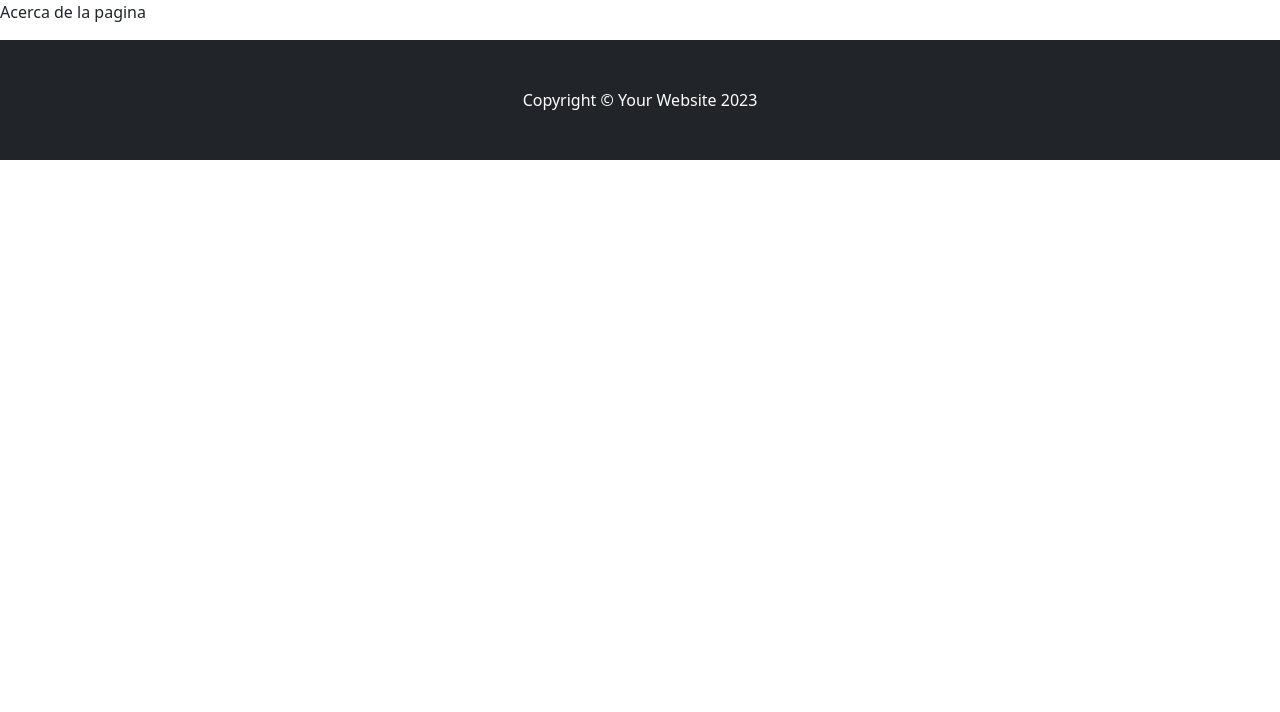
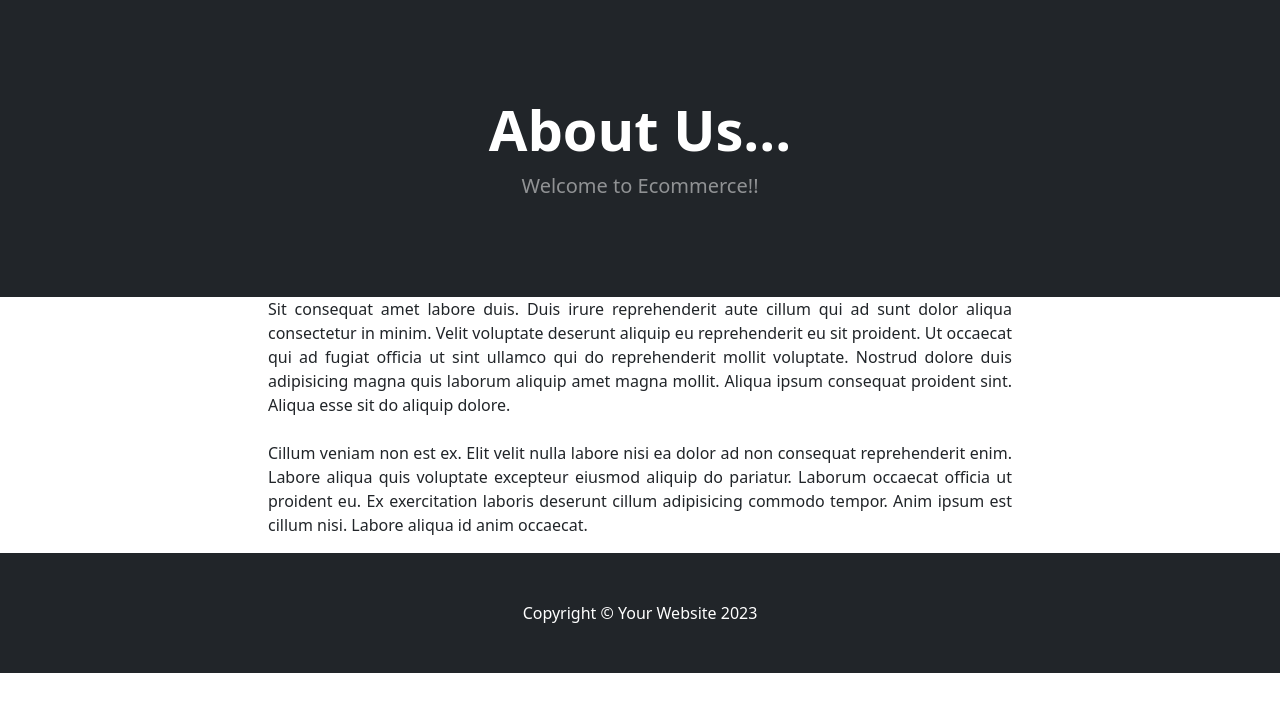
Before and after one commit to barrantes4539/Ecom, a Django app: page /about/ in a window 1280 px wide. Shown: the part 56-768 px from the top of the page. Run offline with Django 5.2, Linux system fonts and the light colour scheme; some libraries are stand-ins or nearby versions.

Commit message:
About page

```diff
--- a/store/templates/about.html
+++ b/store/templates/about.html
@@ -1,4 +1,23 @@
 {% extends 'base.html' %}
 {% block content %}
-<p>Acerca de la pagina</p>
+    <!-- Header-->
+    <header class="bg-dark py-5">
+        <div class="container px-4 px-lg-5 my-5">
+            <div class="text-center text-white">
+                <h1 class="display-4 fw-bolder">About Us...</h1>
+                <p class="lead fw-normal text-white-50 mb-0">Welcome to Ecommerce!!</p>
+            </div>
+        </div>
+    </header>
+    <div class="container">
+        <div class="row">
+            <center>
+                <div class="col-8">
+                    <p align="justify">Sit consequat amet labore duis. Duis irure reprehenderit aute cillum qui ad sunt dolor aliqua consectetur in minim. Velit voluptate deserunt aliquip eu reprehenderit eu sit proident. Ut occaecat qui ad fugiat officia ut sint ullamco qui do reprehenderit mollit voluptate. Nostrud dolore duis adipisicing magna quis laborum aliquip amet magna mollit. Aliqua ipsum consequat proident sint. Aliqua esse sit do aliquip dolore.
+                    <br/><br/>
+                    Cillum veniam non est ex. Elit velit nulla labore nisi ea dolor ad non consequat reprehenderit enim. Labore aliqua quis voluptate excepteur eiusmod aliquip do pariatur. Laborum occaecat officia ut proident eu. Ex exercitation laboris deserunt cillum adipisicing commodo tempor. Anim ipsum est cillum nisi. Labore aliqua id anim occaecat. </p>
+                </div>
+            </center>
+        </div>
+    </div>
 {% endblock %}
--- a/store/templates/navbar.html
+++ b/store/templates/navbar.html
@@ -1,11 +1,11 @@
 <!-- Navigation-->
 <nav class="navbar navbar-expand-lg navbar-light bg-light">
     <div class="container px-4 px-lg-5">
-        <a class="navbar-brand" href="#!">Ecom</a>
+        <a class="navbar-brand" href="{% url 'home' %}">Ecom</a>
         <button class="navbar-toggler" type="button" data-bs-toggle="collapse" data-bs-target="#navbarSupportedContent" aria-controls="navbarSupportedContent" aria-expanded="false" aria-label="Toggle navigation"><span class="navbar-toggler-icon"></span></button>
         <div class="collapse navbar-collapse" id="navbarSupportedContent">
             <ul class="navbar-nav me-auto mb-2 mb-lg-0 ms-lg-4">
-                <li class="nav-item"><a class="nav-link active" aria-current="page" href="#!">Home</a></li>
+                <li class="nav-item"><a class="nav-link active" aria-current="page" href="{% url 'home' %}">Home</a></li>
                 <li class="nav-item"><a class="nav-link" href="{% url 'about' %}">About</a></li>
                 <li class="nav-item dropdown">
                     <a class="nav-link dropdown-toggle" id="navbarDropdown" href="#" role="button" data-bs-toggle="dropdown" aria-expanded="false">Shop</a>
```
